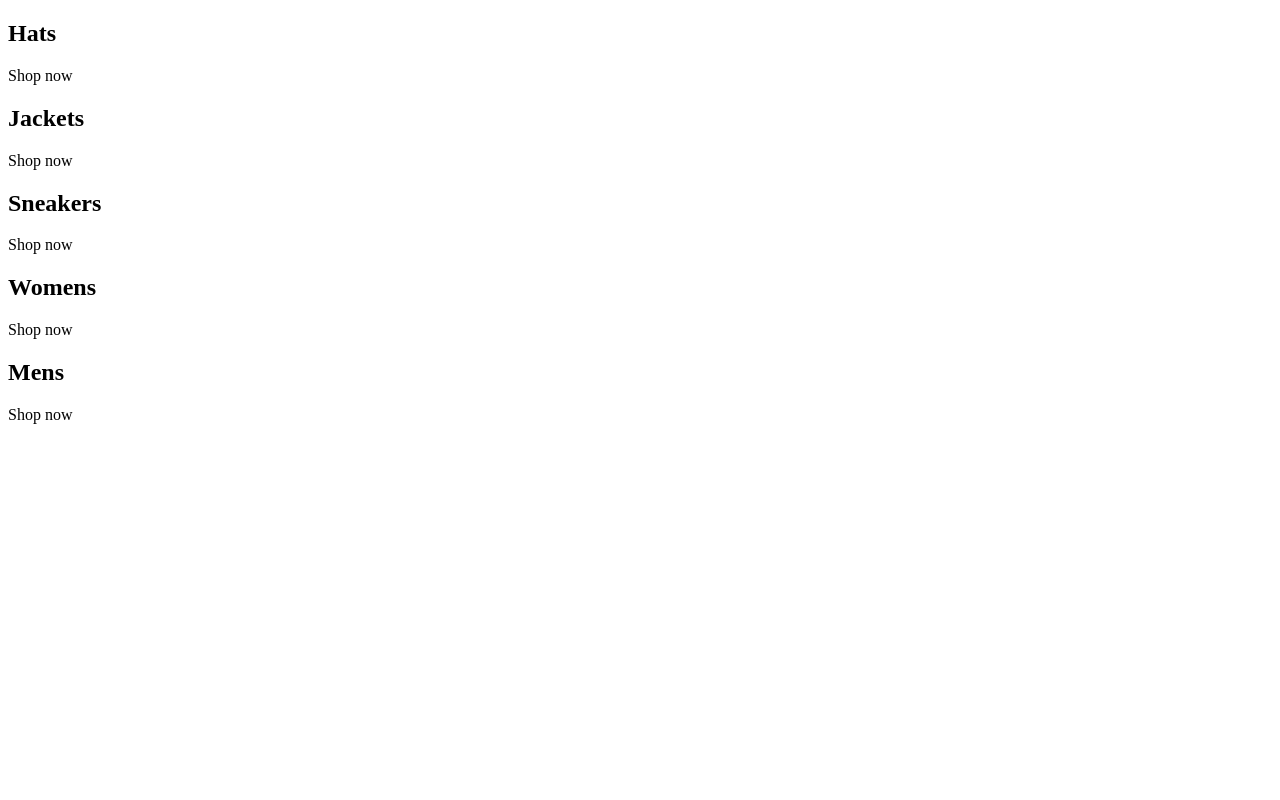
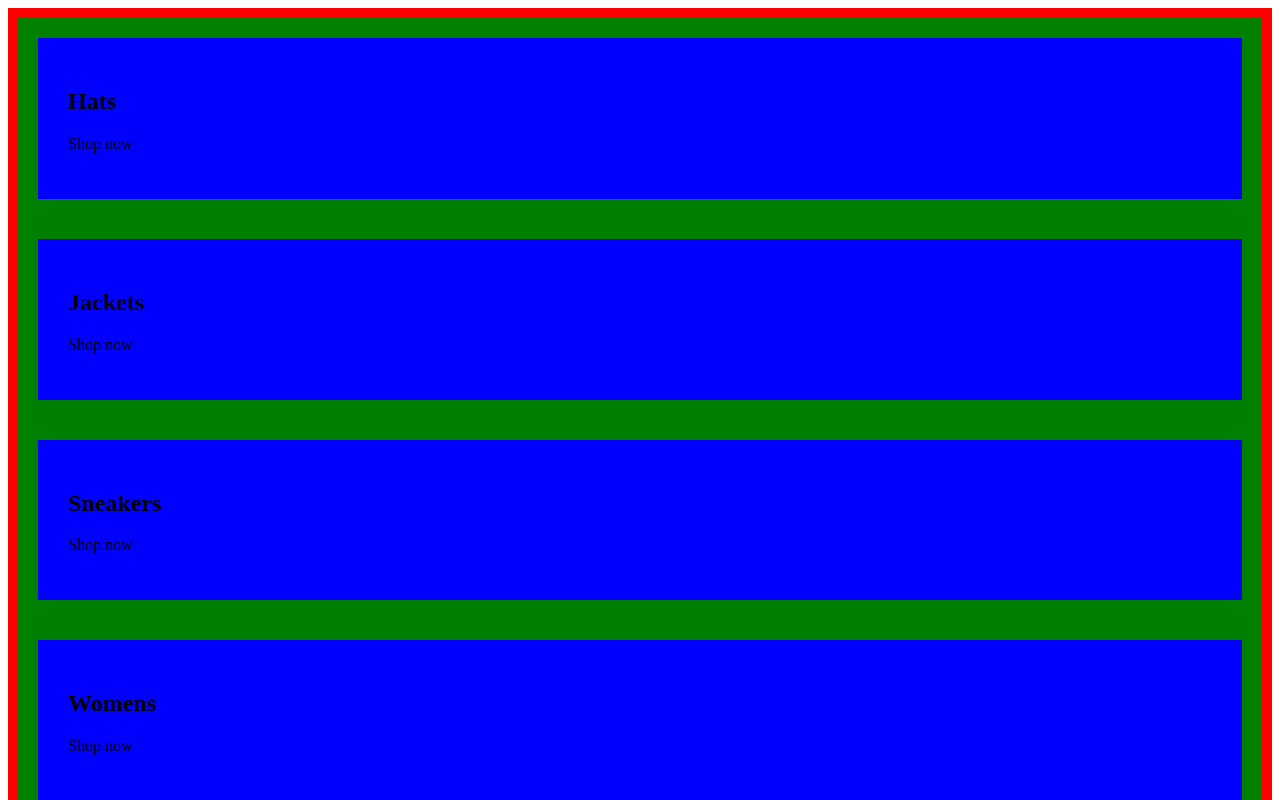
Before and after one commit to axvg/e-comm-rt, a React (Vite) app: page / in a window 1280 px wide. Shown: the top 800 px of the page. Built offline with nearby package versions, Linux system fonts and the light colour scheme.

Commit message:
:rocket:

```diff
--- a/package.json
+++ b/package.json
@@ -10,7 +10,8 @@
   },
   "dependencies": {
     "react": "^18.2.0",
-    "react-dom": "^18.2.0"
+    "react-dom": "^18.2.0",
+    "sass": "^1.54.0"
   },
   "devDependencies": {
     "@types/react": "^18.0.15",
--- /dev/null
+++ b/src/categories.styles.scss
@@ -0,0 +1,14 @@
+.categories-container {
+	background-color: red;
+	padding: 10px;
+
+	.category-container {
+		background-color: green;
+		padding: 20px;
+	}
+
+		.category-body-container {
+			background-color: blue;
+			padding: 30px;
+		}
+}
```
Also changed, not shown: src/App.jsx (+7 -5 lines), 1 other file (tests, documents, lock files or other folders).
